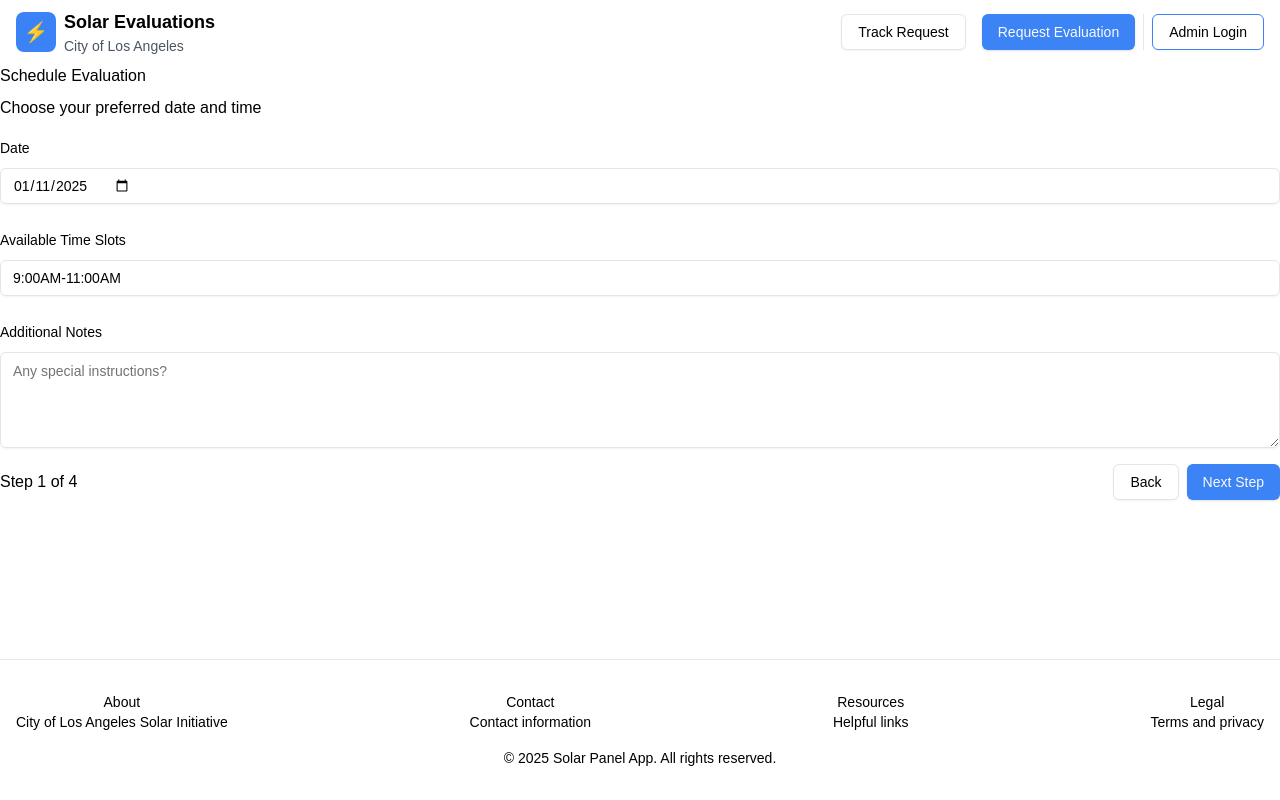
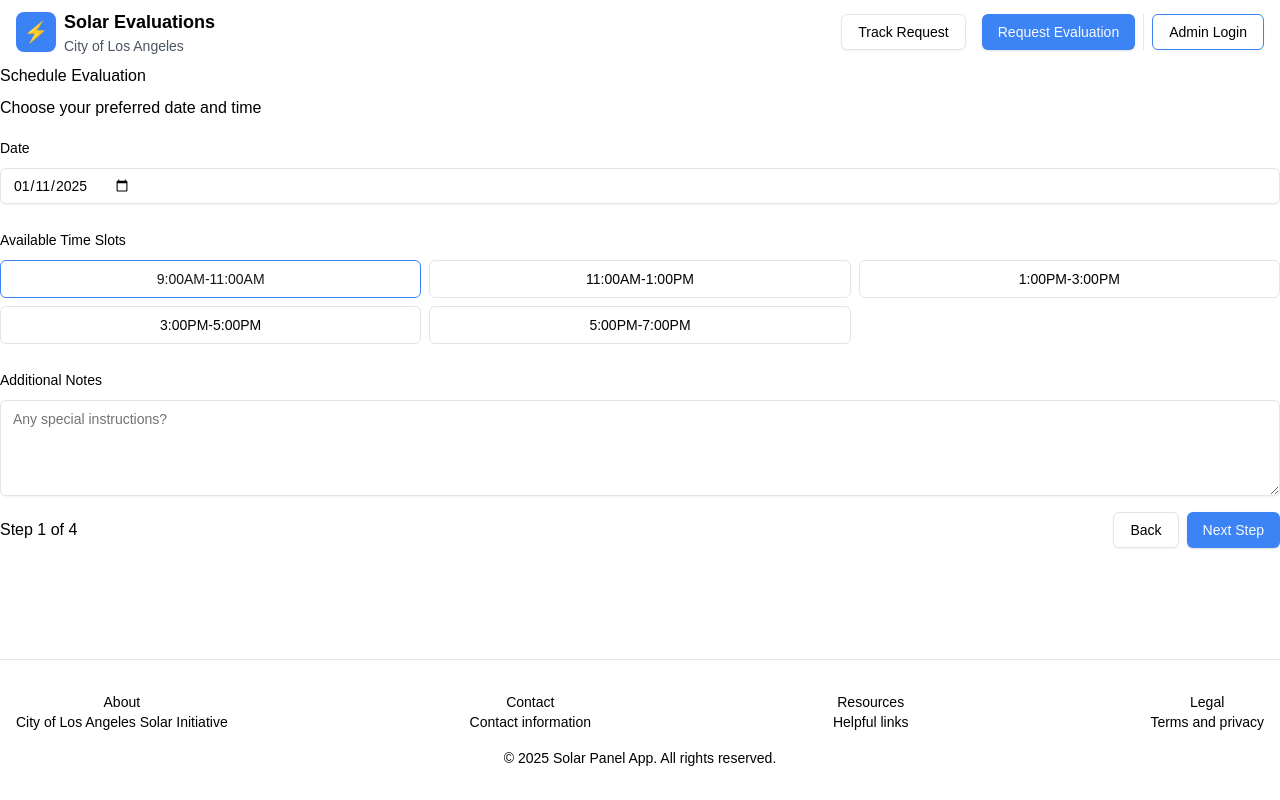
Before and after one commit to chingu-voyages/v52-tier3-team-33, a Next.js app in the folder solar-panel/: page /public/evaluate/form/components/step-3 in a window 1280 px wide. Built offline with nearby package versions, Linux system fonts and the light colour scheme.

Commit message:
Add radio button element to form component

```diff
--- a/solar-panel/src/app/public/evaluate/form/components/step-3/form-fields.tsx
+++ b/solar-panel/src/app/public/evaluate/form/components/step-3/form-fields.tsx
@@ -12,6 +12,10 @@ import {
   FormMessage,
 } from "@/components/ui/form";
 import { Input } from "@/components/ui/input";
+import {
+  RadioGroupButtonItem,
+  RadioGroupButtons,
+} from "@/components/ui/radio-buttons";
 import { Textarea } from "@/components/ui/textarea";
 import { useEvaluationFormStore } from "@/stores/evaluation-form-store";
 import {
@@ -62,7 +66,27 @@ export default function StepThreeFormFields(): React.ReactNode {
             <FormItem>
               <FormLabel>Available Time Slots</FormLabel>
               <FormControl>
-                <Input placeholder="Select a time slot" {...field} />
+                <RadioGroupButtons
+                  onValueChange={field.onChange}
+                  defaultValue={field.value}
+                  className="grid grid-cols-2 gap-2 md:grid-cols-3"
+                >
+                  <RadioGroupButtonItem value="9:00AM-11:00AM">
+                    9:00AM-11:00AM
+                  </RadioGroupButtonItem>
+                  <RadioGroupButtonItem value="11:00AM-1:00PM">
+                    11:00AM-1:00PM
+                  </RadioGroupButtonItem>
+                  <RadioGroupButtonItem value="1:00PM-3:00PM">
+                    1:00PM-3:00PM
+                  </RadioGroupButtonItem>
+                  <RadioGroupButtonItem value="3:00PM-5:00PM">
+                    3:00PM-5:00PM
+                  </RadioGroupButtonItem>
+                  <RadioGroupButtonItem value="5:00PM-7:00PM">
+                    5:00PM-7:00PM
+                  </RadioGroupButtonItem>
+                </RadioGroupButtons>
               </FormControl>
               <FormMessage />
             </FormItem>
--- a/solar-panel/src/components/ui/radio-buttons.tsx
+++ b/solar-panel/src/components/ui/radio-buttons.tsx
@@ -30,7 +30,7 @@ const RadioGroupButtonItem = React.forwardRef<
     <RadioGroupPrimitive.Item
       ref={ref}
       className={cn(
-        "border-input ring-offset-background focus-visible:ring-ring data-[state=checked]:border-primary data-[state=checked]:text-primary-foreground hover:bg-muted flex cursor-pointer items-center justify-center rounded-md border bg-transparent px-3 py-2 text-sm font-medium transition-colors focus:outline-none focus-visible:ring-2 focus-visible:ring-offset-2 disabled:cursor-not-allowed disabled:opacity-50",
+        "border-input ring-offset-background focus-visible:ring-ring data-[state=checked]:border-primary data-[state=checked]:text-secondary-foreground hover:bg-muted flex cursor-pointer items-center justify-center rounded-md border bg-transparent px-3 py-2 text-sm font-medium transition-colors focus:outline-none focus-visible:ring-2 focus-visible:ring-offset-2 disabled:cursor-not-allowed disabled:opacity-50",
         className
       )}
       {...props}
```
